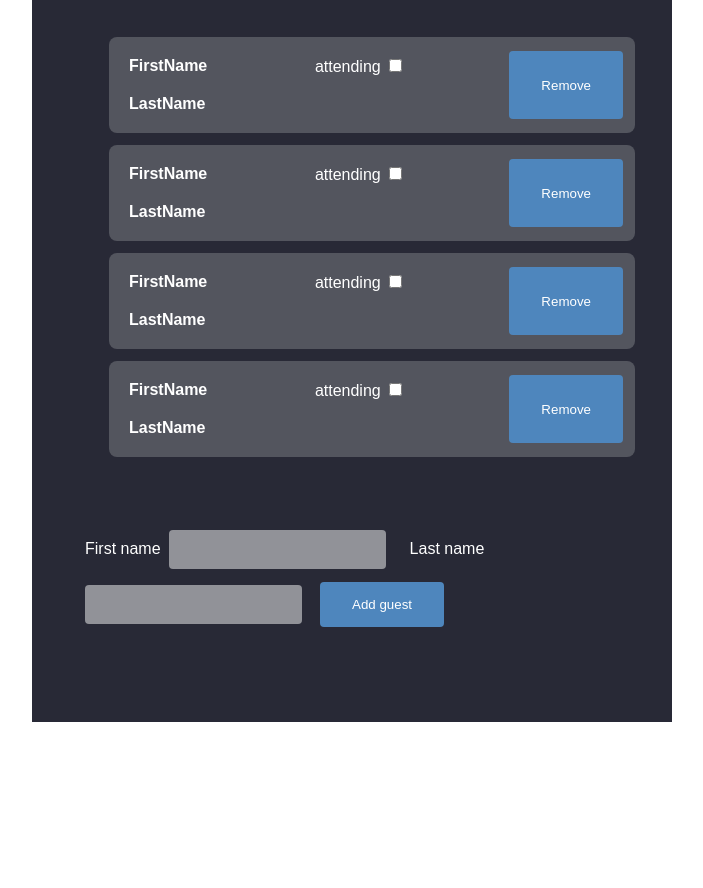
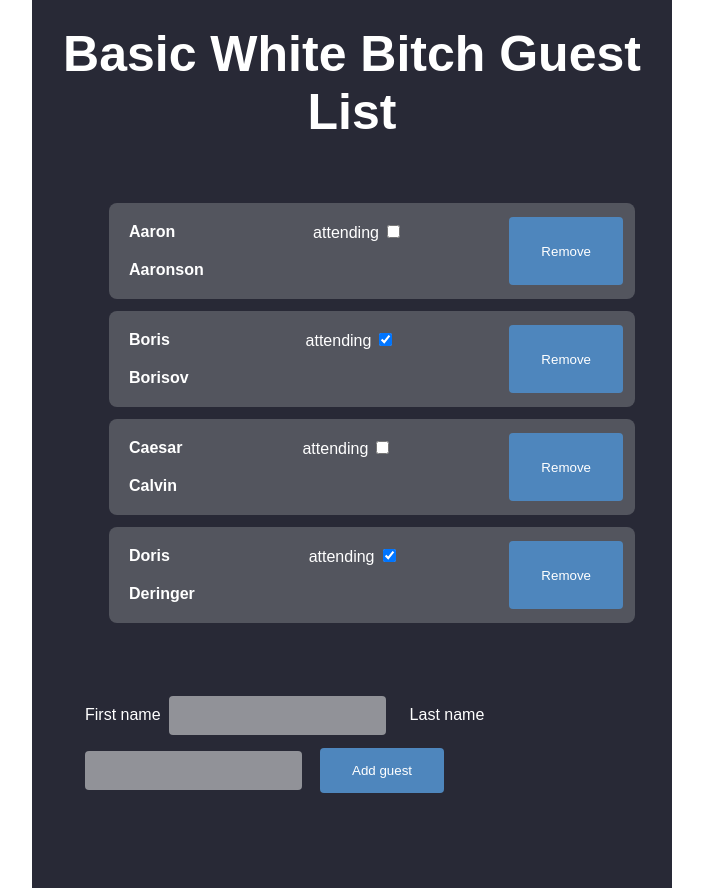
Before and after one commit to Roland-Rittchen/react-guest-list, a React (Create React App) app: page / in a window 1280 px wide. Shown: the whole page, without its empty margins (288-991 px from the left). Before the commit the page ends 800 px from the top, so only its background shows below. Built offline with nearby package versions, Linux system fonts and the light colour scheme.

Commit message:
Implement Guest List functionality

```diff
--- a/package.json
+++ b/package.json
@@ -5,6 +5,7 @@
   "dependencies": {
     "@emotion/react": "^11.7.1",
     "@testing-library/user-event": "^13.2.1",
+    "prop-types": "^15.8.1",
     "react": "^17.0.2",
     "react-dom": "^17.0.2",
     "react-scripts": "5.0.0"
--- a/src/App.js
+++ b/src/App.js
@@ -1,5 +1,19 @@
 /** @jsxImportSource @emotion/react */
 import { css } from '@emotion/react';
+import { useState } from 'react';
+import GuestList from './GuestList.js';
+
+const header = css`
+  background-color: rgba(40, 41, 54, 1);
+  width: 50%;
+  margin-left: auto;
+  margin-right: auto;
+  padding: 25px;
+  text-align: center;
+  h1 {
+    font-size: 50px;
+  }
+`;
 
 const appOutline = css`
   background-color: rgba(40, 41, 54, 1);
@@ -13,90 +27,50 @@ const listOfGuests = css`
   margin: 10px 0px;
 `;
 
-const listOfGuestsSingleGuest = css`
-  display: flex;
-  flex-direction: row;
-  justify-content: space-between;
-`;
-
-const listOfGuestsSingleGuestNames = css`
-  display: flex;
-  flex-direction: column;
-
-  justify-content: space-between;
-`;
-
-const listOfGuestsSingleGuestName = css`
-  margin: 10px;
-  font-weight: 700;
-`;
-
 const inputSection = css`
   padding: 20px;
   margin: 45px 0px;
 `;
 
 function App() {
+  const [guestsList, setGuestsList] = useState([
+    {
+      firstName: 'Aaron',
+      lastName: 'Aaronson',
+      attending: false,
+      id: 0,
+    },
+    {
+      firstName: 'Boris',
+      lastName: 'Borisov',
+      attending: true,
+      id: 1,
+    },
+    {
+      firstName: 'Caesar',
+      lastName: 'Calvin',
+      attending: false,
+      id: 2,
+    },
+    {
+      firstName: 'Doris',
+      lastName: 'Deringer',
+      attending: true,
+      id: 3,
+    },
+  ]);
+
   return (
     <div className="App">
-      <header className="App-header" />
+      <header className="App-header" css={header}>
+        <h1>Basic White Bitch Guest List</h1>
+      </header>
       <div css={appOutline}>
-        <div css={listOfGuests}>
-          <ul>
-            <li>
-              <div data-test-id="guest" css={listOfGuestsSingleGuest}>
-                <div css={listOfGuestsSingleGuestNames}>
-                  <div css={listOfGuestsSingleGuestName}>FirstName</div>
-                  <div css={listOfGuestsSingleGuestName}>LastName</div>
-                </div>
-                <label>
-                  attending
-                  <input type="checkbox" />
-                </label>
-                <button>Remove</button>
-              </div>
-            </li>
-            <li>
-              <div data-test-id="guest" css={listOfGuestsSingleGuest}>
-                <div css={listOfGuestsSingleGuestNames}>
-                  <div css={listOfGuestsSingleGuestName}>FirstName</div>
-                  <div css={listOfGuestsSingleGuestName}>LastName</div>
-                </div>
-                <label>
-                  attending
-                  <input type="checkbox" />
-                </label>
-                <button>Remove</button>
-              </div>
-            </li>
-            <li>
-              <div data-test-id="guest" css={listOfGuestsSingleGuest}>
-                <div css={listOfGuestsSingleGuestNames}>
-                  <div css={listOfGuestsSingleGuestName}>FirstName</div>
-                  <div css={listOfGuestsSingleGuestName}>LastName</div>
-                </div>
-                <label>
-                  attending
-                  <input type="checkbox" />
-                </label>
-                <button>Remove</button>
-              </div>
-            </li>
-            <li>
-              <div data-test-id="guest" css={listOfGuestsSingleGuest}>
-                <div css={listOfGuestsSingleGuestNames}>
-                  <div css={listOfGuestsSingleGuestName}>FirstName</div>
-                  <div css={listOfGuestsSingleGuestName}>LastName</div>
-                </div>
-                <label>
-                  attending
-                  <input type="checkbox" />
-                </label>
-                <button>Remove</button>
-              </div>
-            </li>
-          </ul>
-        </div>
+        <GuestList
+          css={listOfGuests}
+          guestsList={guestsList}
+          setGuestsList={setGuestsList}
+        />
         <div css={inputSection}>
           <div>
             <label>
--- /dev/null
+++ b/src/Guest.js
@@ -0,0 +1,78 @@
+/** @jsxImportSource @emotion/react */
+import { css } from '@emotion/react';
+import PropTypes from 'prop-types';
+import { useState } from 'react';
+
+const listOfGuestsSingleGuest = css`
+  display: flex;
+  flex-direction: row;
+  justify-content: space-between;
+`;
+
+const listOfGuestsSingleGuestNames = css`
+  display: flex;
+  flex-direction: column;
+
+  justify-content: space-between;
+`;
+
+const listOfGuestsSingleGuestName = css`
+  margin: 10px;
+  font-weight: 700;
+`;
+
+function Guest(props) {
+  const [attend, setAttend] = useState(props.attending);
+
+  function changeAttending() {
+    const tempGuestList = [...props.guestsList];
+    tempGuestList[props.id].attending = !attend;
+    props.setGuestsList(tempGuestList);
+    setAttend(!attend);
+    console.log(props.guestsList);
+  }
+
+  function deleteGuest() {
+    const tempGuestList = [...props.guestsList];
+    tempGuestList.splice(props.id, 1);
+    tempGuestList.forEach((object, index) => {
+      object.id = index;
+    });
+    props.setGuestsList(tempGuestList);
+    console.log(props.guestsList);
+  }
+  // console.log(props);
+  return (
+    <li>
+      <div data-test-id="guest" css={listOfGuestsSingleGuest}>
+        <div css={listOfGuestsSingleGuestNames}>
+          <div css={listOfGuestsSingleGuestName}>{props.firstName}</div>
+          <div css={listOfGuestsSingleGuestName}>{props.lastName}</div>
+        </div>
+        <label>
+          attending
+          <input type="checkbox" checked={attend} onChange={changeAttending} />
+        </label>
+        <button onClick={deleteGuest}>Remove</button>
+      </div>
+    </li>
+  );
+}
+
+export default Guest;
+
+Guest.propTypes = {
+  id: PropTypes.number.isRequired,
+  firstName: PropTypes.string.isRequired,
+  lastName: PropTypes.string.isRequired,
+  attending: PropTypes.bool.isRequired,
+  guestsList: PropTypes.arrayOf(
+    PropTypes.shape({
+      firstName: PropTypes.string.isRequired,
+      lastName: PropTypes.string.isRequired,
+      attending: PropTypes.bool.isRequired,
+      id: PropTypes.number.isRequired,
+    }),
+  ),
+  setGuestsList: PropTypes.func,
+};
--- /dev/null
+++ b/src/GuestList.js
@@ -0,0 +1,62 @@
+/** @jsxImportSource @emotion/react */
+import { css } from '@emotion/react';
+import PropTypes from 'prop-types';
+import { useEffect } from 'react';
+import Guest from './Guest.js';
+
+const loadingStyle = css`
+  margin: 4px 8px;
+  text-align: center;
+`;
+
+function GuestList(props) {
+  async function fetchGuestList() {}
+
+  useEffect(() => {
+    async function fullFetch() {
+      await fetchGuestList();
+    }
+    fullFetch().catch((err) => {
+      console.log(err);
+    });
+  }, []);
+
+  // console.log(props.guestsList);
+
+  if (props.guestsList.length < 1) {
+    return <h1 css={loadingStyle}>Loading...</h1>;
+  } else {
+    props.guestsList.forEach(() => {});
+  }
+  return (
+    <ul>
+      {props.guestsList.map((singleGuest) => {
+        return (
+          <Guest
+            key={String(singleGuest.id)}
+            id={singleGuest.id}
+            firstName={singleGuest.firstName}
+            lastName={singleGuest.lastName}
+            attending={singleGuest.attending}
+            guestsList={props.guestsList}
+            setGuestsList={props.setGuestsList}
+          />
+        );
+      })}
+    </ul>
+  );
+}
+
+export default GuestList;
+
+GuestList.propTypes = {
+  guestsList: PropTypes.arrayOf(
+    PropTypes.shape({
+      firstName: PropTypes.string.isRequired,
+      lastName: PropTypes.string.isRequired,
+      attending: PropTypes.bool.isRequired,
+      id: PropTypes.number.isRequired,
+    }),
+  ),
+  setGuestsList: PropTypes.func,
+};
```
Also changed, not shown: src/App_mockup.js (added, +132 -0 lines), 1 other file (tests, documents, lock files or other folders).
